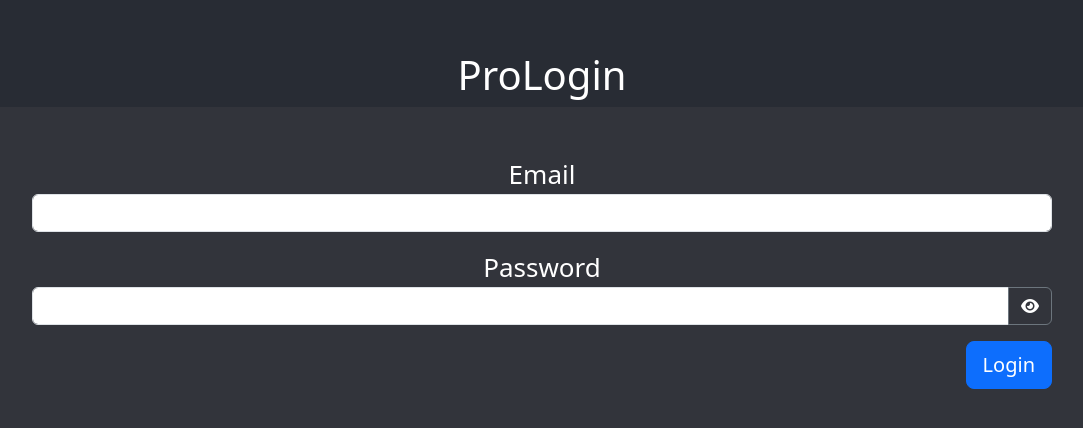
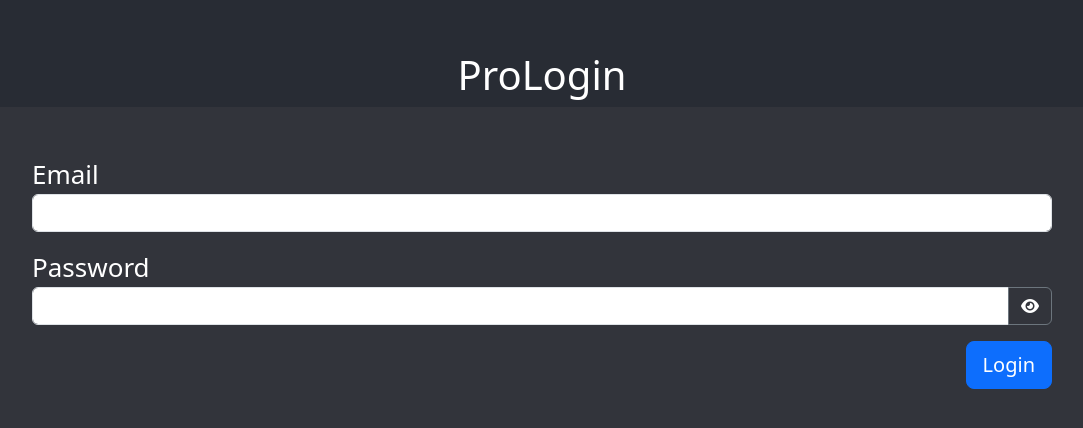
Before and after one commit to dwaxgio/react-frontend-test, a React (Create React App) app: page /login in a window 1280 px wide. Shown: the part 156-584 px from the top of the page, without its empty margins (98-1181 px from the left). Built offline with nearby package versions, Linux system fonts and the light colour scheme.

Commit message:
UI Adjusted

```diff
--- a/src/components/Login.js
+++ b/src/components/Login.js
@@ -32,7 +32,7 @@ const Login = () => {
       >
         <form onSubmit={handleSubmit}>
           <div className="mb-3">
-            <label>Email</label>
+            <label style={{ textAlign: 'left', display: 'block' }}>Email</label>
             <input
               type="email"
               className="form-control"
@@ -42,7 +42,7 @@ const Login = () => {
             />
           </div>
           <div className="mb-3">
-            <label>Password</label>
+            <label style={{ textAlign: 'left', display: 'block' }}>Password</label>
             <div className="input-group">
               <input
                 type={showPassword ? "text" : "password"}
```
